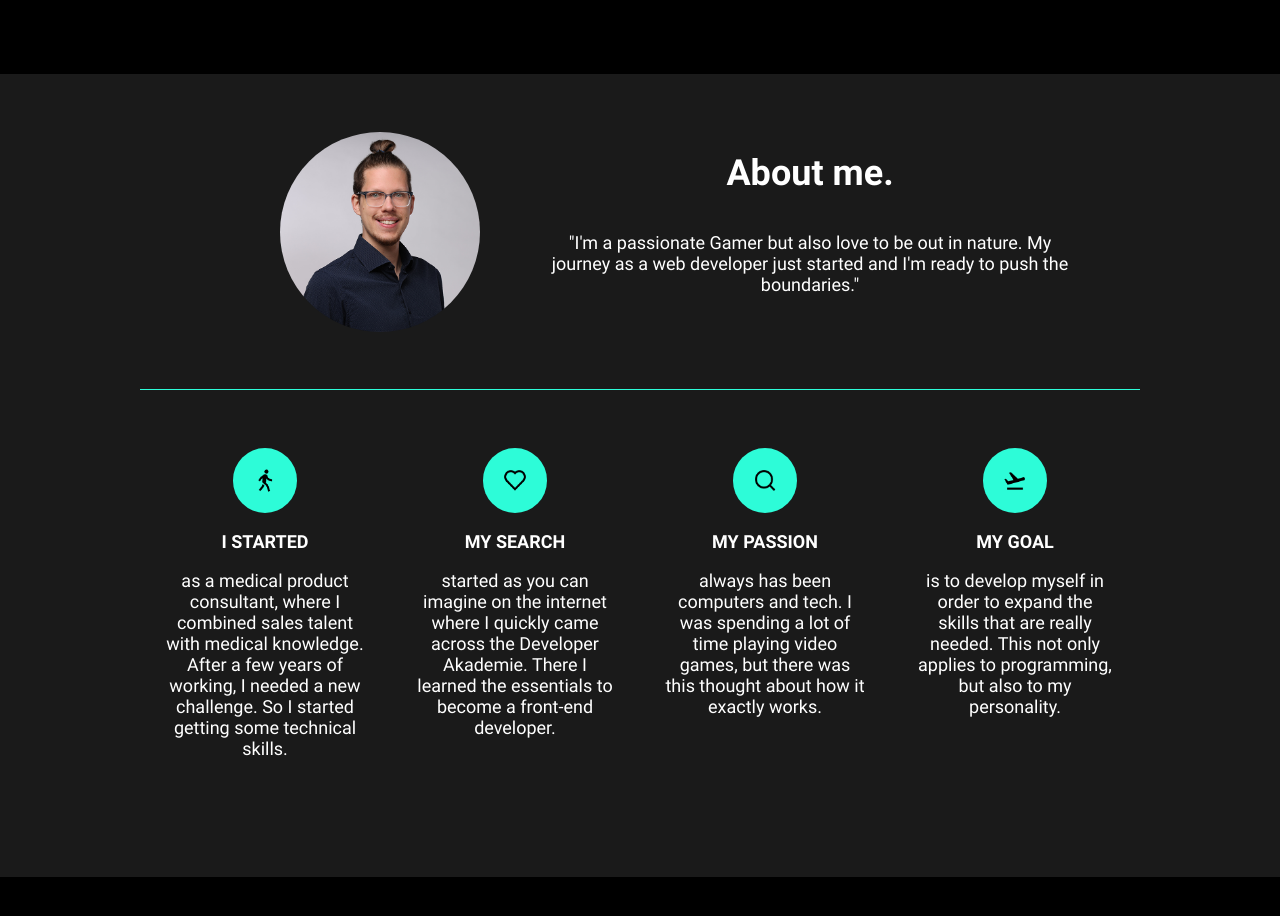
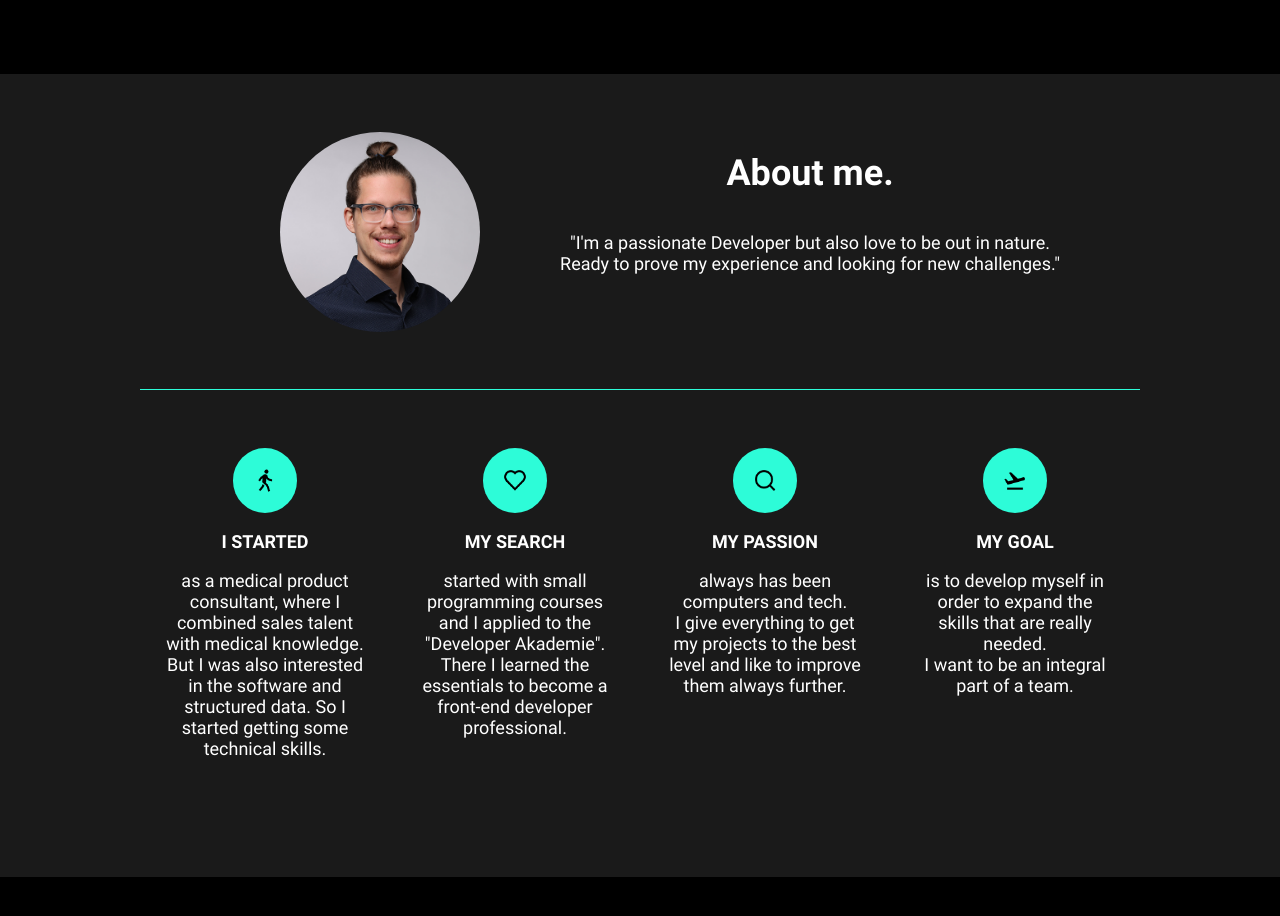
Before and after one commit to KolbeLukas/portfolio, an Angular app: page / in a window 1280 px wide. Shown: the part 2820-3736 px from the top of the page. Built offline with nearby package versions, Linux system fonts and the light colour scheme.

Commit message:
about me text change + img

```diff
--- a/src/app/about/about.component.html
+++ b/src/app/about/about.component.html
@@ -2,12 +2,12 @@
     <div class="content">
         <div class="top-half">
             <div class="img-box" data-aos="zoom-in">
-                <img src="/assets/img/me_2.jpg" alt="that's me">
+                <img src="/assets/img/me_2.png" alt="that's me">
             </div>
             <div class="text-box" data-aos="zoom-in">
                 <h2>About me.</h2>
-                <p>"I'm a passionate Gamer but also love to be out in nature.
-                    My journey as a web developer just started and I'm ready to push the boundaries."</p>
+                <p>"I'm a passionate Developer but also love to be out in nature.<br>
+                    Ready to prove my experience and looking for new challenges."</p>
             </div>
         </div>
         <div class="bottom-half">
@@ -17,7 +17,7 @@
                 </div>
                 <h3>I STARTED</h3>
                 <p>as a medical product consultant, where I combined sales talent with medical knowledge.
-                    After a few years of working, I needed a new challenge.
+                    But I was also interested in the software and structured data.
                     So I started getting some technical skills.
                 </p>
             </div>
@@ -26,8 +26,8 @@
                     <img src="/assets/img/heart.png" alt="heart">
                 </div>
                 <h3>MY SEARCH</h3>
-                <p>started as you can imagine on the internet where I quickly came across the Developer Akademie.
-                    There I learned the essentials to become a front-end developer.
+                <p>started with small programming courses and I applied to the "Developer Akademie".
+                    There I learned the essentials to become a front-end developer professional.
                 </p>
             </div>
             <div class="box" data-aos="zoom-in">
@@ -35,16 +35,16 @@
                     <img src="/assets/img/search.png" alt="search">
                 </div>
                 <h3>MY PASSION</h3>
-                <p>always has been computers and tech. I was spending a lot of time playing video games,
-                    but there was this thought about how it exactly works.</p>
+                <p>always has been computers and tech. <br> I give everything to get my projects to the
+                    best level and like to improve them always further.</p>
             </div>
             <div class="box" data-aos="zoom-in">
                 <div class="icon">
                     <img src="/assets/img/flight-takeoff.png" alt="plane">
                 </div>
                 <h3>MY GOAL</h3>
-                <p>is to develop myself in order to expand the skills that are really needed.
-                    This not only applies to programming, but also to my personality.
+                <p>is to develop myself in order to expand the skills that are really needed.<br>
+                    I want to be an integral part of a team.
                 </p>
             </div>
         </div>
--- a/src/app/about/about.component.scss
+++ b/src/app/about/about.component.scss
@@ -32,7 +32,6 @@ p {
         height: 200px;
         width: 200px;
         object-fit: cover;
-        object-position: -35px;
         border-radius: 100%;
     }
 
```
Also changed, not shown: src/assets/img/me_2.jpg (deleted), src/assets/img/me_2.png (added).
